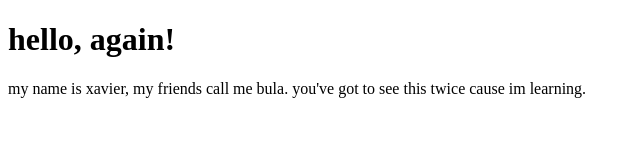
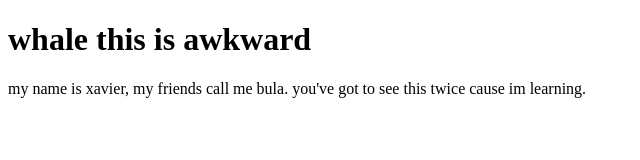
Before and after one commit to xavier7lemon/second_website, a plain HTML site: page index.html in a window 1280 px wide. Shown: the whole page, without its empty margins (0-640 px from the left). Drawn offline with Linux system fonts and the light colour scheme.

```diff
--- a/index.html
+++ b/index.html
@@ -4,7 +4,7 @@
     <title>Whale this is awkward</title>
   </head>
   <body>
-    <h1>hello, again!</h1>
+    <h1>whale this is awkward</h1>
     <p>my name is xavier, my friends call me bula.
     you've got to see this twice cause im learning.</p>
   </body>
```
Also changed, not shown: 1 other file.
